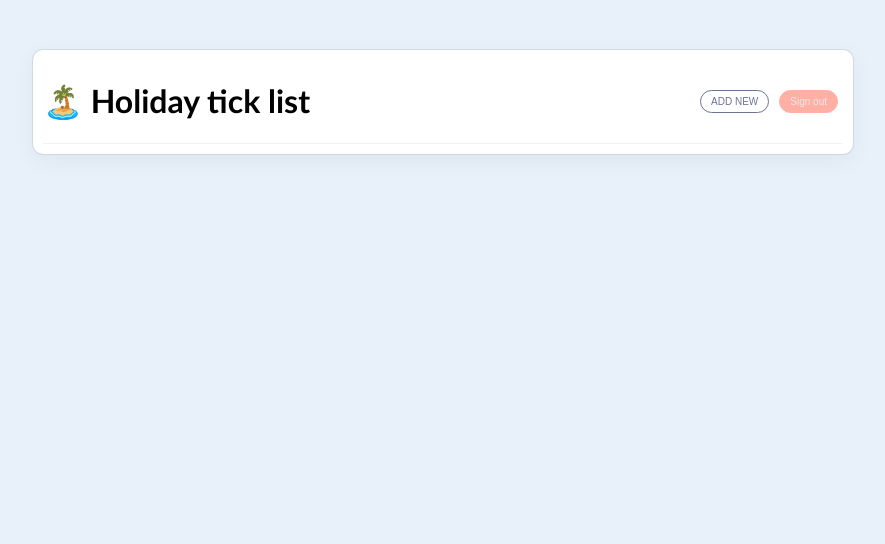
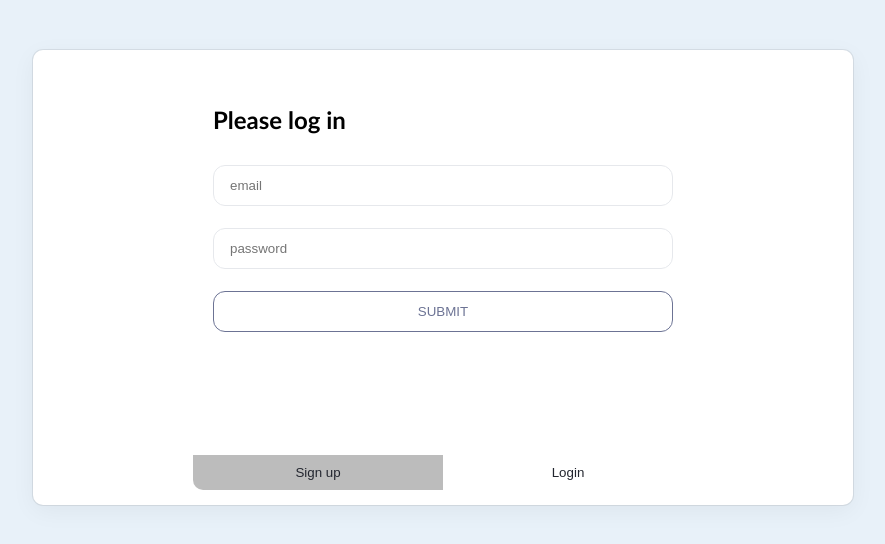
Before and after one commit to Heizal/todo-app, a React (Create React App) app in the folder client/: page / in a window 1280 px wide. Shown: the top 544 px of the page, without its empty margins (197-1082 px from the left). Built offline with nearby package versions, Linux system fonts and the light colour scheme; the HTML template or start-up script is replaced by a standard one.

Commit message:
Add authentication

```diff
--- a/client/package.json
+++ b/client/package.json
@@ -6,7 +6,10 @@
     "@testing-library/jest-dom": "^5.17.0",
     "@testing-library/react": "^13.4.0",
     "@testing-library/user-event": "^13.5.0",
+    "cookie": "^0.6.0",
+    "dotenv": "^16.4.5",
     "react": "^18.2.0",
+    "react-cookie": "^7.1.4",
     "react-dom": "^18.2.0",
     "react-scripts": "5.0.1",
     "web-vitals": "^2.1.4"
--- a/client/src/App.js
+++ b/client/src/App.js
@@ -1,12 +1,18 @@
 import ListHeader from './components/ListHeader'
 import ListItem from './components/ListItem'
+import Auth from './components/Auth'
 import {useEffect, useState} from 'react'
+import {useCookies} from 'react-cookie'
 
 const App = () => {
-  const userEmail = 'heizal@test.com'
-
+  const [cookies, setCookie, removeCookie] = useCookies(null)
+  // Save authToken and email cookies
+  const authToken = cookies.AuthToken
+  const userEmail = cookies.Email
   // save json to the frontend
   const [tasks, setTasks] = useState(null)
+
+  // Authorisation
 
   const getData = async () =>{
     try{
@@ -19,7 +25,12 @@ const App = () => {
     }
   }
 
-  useEffect(() =>  getData, [])
+  useEffect(() =>  {
+    if (authToken){
+      getData()
+    }
+
+  }, [])
 
   console.log(tasks)
 
@@ -31,10 +42,16 @@ const App = () => {
 
   return (
     <div className='app'>
-      {/* listName is a prop */}
-      <ListHeader listName= {'🏝️  Holiday tick list'} getData={getData}/>
-      {/* Map sorted tasks to ListItems*/}
-      {sortedTasks?.map((task) => <ListItem  key={task.id} task={task} getData={getData} />)}
+      {/* If not authenticated -> show auth component */}
+      {!authToken && <Auth/>}
+      {/* If user is authorised, see the app content */}
+      {authToken &&
+        <>
+          {/* listName is a prop */}
+          <ListHeader listName= {'🏝️  Holiday tick list'} getData={getData}/>
+          {/* Map sorted tasks to ListItems*/}
+          {sortedTasks?.map((task) => <ListItem  key={task.id} task={task} getData={getData} />)}
+        </>}
     </div>
   );
 }
--- a/client/src/components/Auth.js
+++ b/client/src/components/Auth.js
@@ -1,6 +1,94 @@
+import {useState} from 'react'
+import { useCookies } from 'react-cookie'
+
 const Auth = () => {
+    const [cookies, setCookie, removeCookie] = useCookies(null)
+    const [error, setError] = useState(null)
+    const [email, setEmail] = useState(null)
+    const [password, setPassword] = useState(null)
+    const [confirmPassword, setConfirmPassword] =useState(null)
+    const [isLogin, setIsLogin] = useState(true)
+
+    console.log(cookies)
+
+    // View Loginpage/error state
+    const viewLogin = (status) =>{
+      setError(null)
+      setIsLogin(status)
+    }
+
+    // Handle Submit
+    const handleSubmit = async (e, endpoint) =>{
+      e.preventDefault()
+        // If not logged in and password isnt matching -> return error message
+        if (!isLogin && password !== confirmPassword){
+          setError('Make sure your passwords match!')
+          return
+        }
+
+        const response = await fetch(`${process.env.REACT_APP_SERVERURL}/${endpoint}`, {
+          method: "POST",
+          headers: {'Content-Type': 'application/json'},
+          body: JSON.stringify({email, password})
+        })
+
+        const data = await response.json()
+        if (data.detail) {
+          setError(data.detail)
+        } else{
+          // When we set the cookies -> page reloads
+          setCookie('Email', data.email)
+          setCookie('AuthToken', data.token)
+
+          window.location.reload()
+        }
+    }
+
+    // UI
+
     return (
-      <div>
+      <div className = "auth-container">
+        <div className="auth-container-box">
+          <form>
+            <h2>{isLogin ? 'Please log in': 'Please sign up'}</h2>
+            <input
+              type="email"
+              placeholder="email"
+              onChange={(e) => setEmail(e.target.value)}
+            />
+            <input
+              type="password"
+              placeholder="password"
+              onChange={(e)=> setPassword(e.target.value)}
+            />
+            {/* Show when user is not logged in */}
+            {!isLogin &&
+              <input
+                type="password"
+                placeholder="confirm password"
+                onChange={(e) => setConfirmPassword(e.target.value)}
+
+              />}
+              <input
+                type="submit"
+                className="create"
+                onClick={(e) => handleSubmit(e, isLogin ? 'login' : 'signup')
+            }/>
+            {error && <p>{error}</p>}
+
+          </form>
+          <div className='auth-options'>
+            <button
+              onClick={() => viewLogin(false)}
+              style={{backgroundColor : !isLogin ? 'rgb(255, 255, 255)' : 'rgb(188, 188, 188)'}}
+            >Sign up</button>
+            <button
+              onClick={() => viewLogin(true)}
+              style={{backgroundColor : isLogin ? 'rgb(255, 255, 255)' : 'rgb(188, 188, 188)'}}
+            >Login</button>
+          </div>
+
+        </div>
       </div>
     );
   }
--- a/client/src/components/ListHeader.js
+++ b/client/src/components/ListHeader.js
@@ -1,13 +1,18 @@
 import Modal from "./Modal";
 import { useState } from "react";
+import {useCookies} from 'react-cookie'
 
 // Destructure prop: listName
 const ListHeader = ({listName, getData}) => {
+    const [cookies, setCookie, removeCookie] = useCookies(null)
     const [showModal, setShowModal] = useState(false)
 
     //signOut functional expression
     const signOut = () =>{
       console.log('signout')
+      removeCookie('Email')
+      removeCookie('AuthToken')
+      window.location.reload()
     }
 
 
--- a/client/src/components/Modal.js
+++ b/client/src/components/Modal.js
@@ -1,14 +1,16 @@
 // This modal pushes data(todos) to the database
 
 import {useState} from 'react'
+import {useCookies} from 'react-cookie'
 
 
 const Modal = ({mode, setShowModal, getData, task}) => {
+  const [cookies, setCookie, removeCookie] = useCookies(null)
   const editMode = mode === 'edit'? true : false
 
   const [data, setData] = useState({
     // properties we want stored
-    user_email: editMode ? task.user_email : 'heizal@test.com',
+    user_email: editMode ? task.user_email : cookies.Email,
     title: editMode ? task.title : null,
     progress: editMode ? task.progress : 50,
     date: editMode ? task.date : new Date()
--- a/client/src/index.css
+++ b/client/src/index.css
@@ -181,3 +181,37 @@ input{
 .modal label{
     font-size: 30px;
 }
+
+/* Authorisation */
+.auth-container{
+    display: flex;
+    justify-content: center;
+    margin: 5px;
+
+}
+
+.auth-container-box{
+    width: 500px;
+    border-radius: 10px;
+    overflow: hidden;
+    box-shadow: rgba(0, 0, 0, 0.05) 0 6px 24px rgba(0,0,0,0.08) 0 0 0 1px;
+}
+
+.auth-container-box form{
+    display: flex;
+    flex-direction: column;
+    height: 350px;
+    padding: 20px;
+
+}
+
+.auth-options{
+    display: flex;
+}
+
+.auth-options button{
+    width: 50%;
+    border: none;
+    padding: 10px;
+    color: rgb(35, 38, 47);
+}
```
Also changed, not shown: 2 other files (tests, documents, lock files or other folders).
